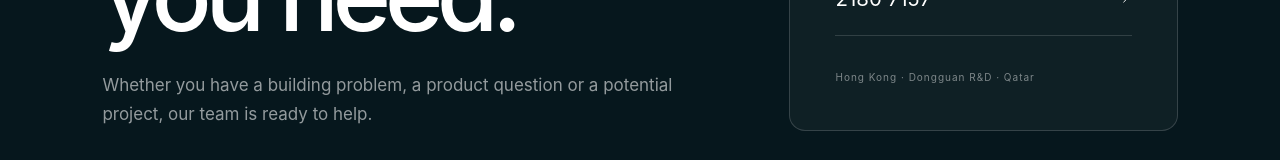
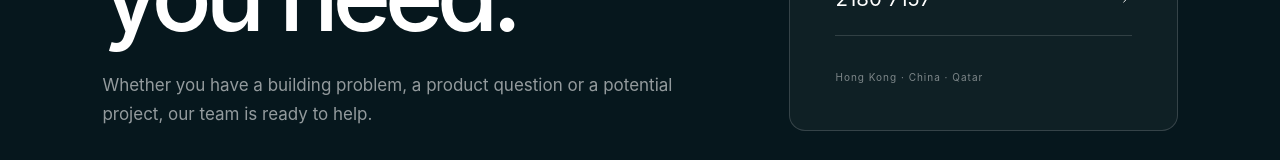
Before and after one commit to bluta-ai/bluta-astro, a Next.js app: page /contact in a window 1280 px wide. Shown: the part 452-612 px from the top of the page. Built offline with nearby package versions, Linux system fonts and the light colour scheme.

Commit message:
Keep contact labels consistent

```diff
--- a/app/contact/page.tsx
+++ b/app/contact/page.tsx
@@ -44,7 +44,7 @@ export default function ContactPage() {
             <a href="mailto:enquiry@blutech.io">enquiry@blutech.io <Arrow /></a>
             <a href="tel:+85221807157">2180 7157 <Arrow /></a>
           </div>
-          <small>Hong Kong · Dongguan R&amp;D · Qatar</small>
+          <small>Hong Kong · China · Qatar</small>
         </div>
       </section>
       <section className="contact-form-section section-pad">
```
